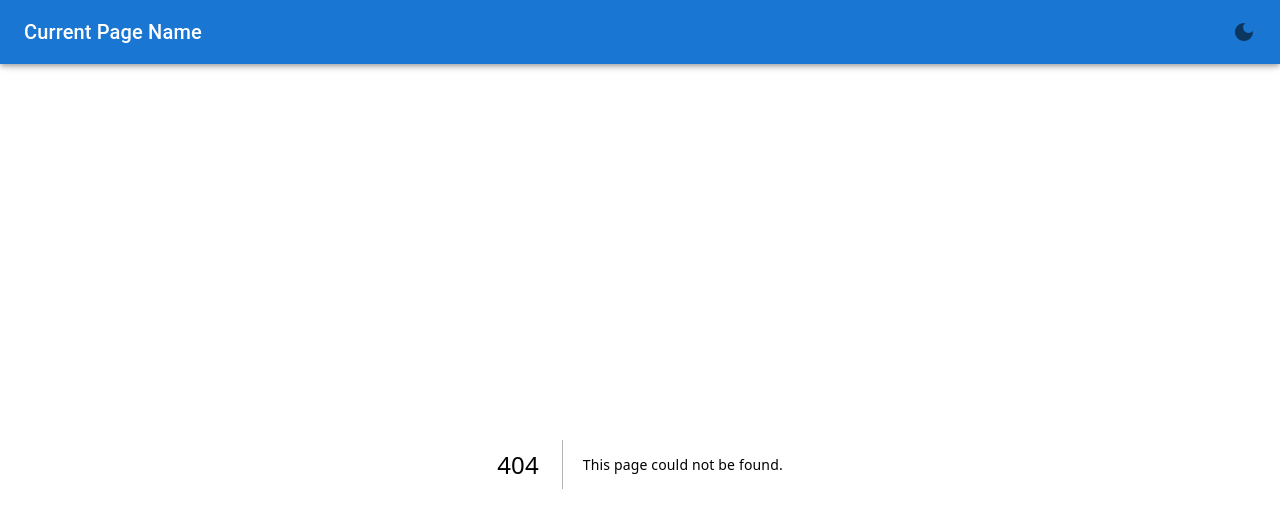
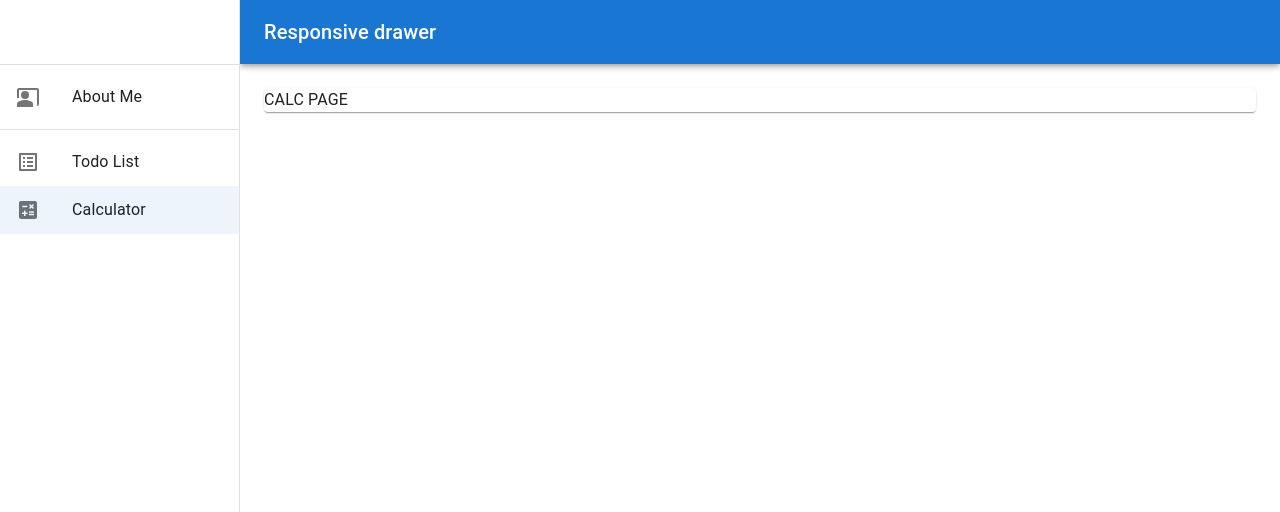
Before and after one commit to MaksimAndreevich/portfolio, a Next.js app: page /calc in a window 1280 px wide. Before the commit this address had no page. Shown: the top 512 px of the page. Built offline with nearby package versions, Linux system fonts and the light colour scheme.

Commit message:
sidebar + links

```diff
--- a/app/layout.tsx
+++ b/app/layout.tsx
@@ -1,27 +1,116 @@
-import { Box } from "@mui/material";
-import type { Metadata } from "next";
-import AppBar from "./ui/AppBar";
+"use client";
+
+// import type { Metadata } from "next";
+// import AppBar from "./ui/AppBar";
+import MenuIcon from "@mui/icons-material/Menu";
+import AppBar from "@mui/material/AppBar";
+import Box from "@mui/material/Box";
+import CssBaseline from "@mui/material/CssBaseline";
+import Drawer from "@mui/material/Drawer";
+import IconButton from "@mui/material/IconButton";
+import Toolbar from "@mui/material/Toolbar";
+import Typography from "@mui/material/Typography";
+import * as React from "react";
 import ThemeRegistry from "./ui/ThemeRegistry";
 import "./ui/global.css";
+import sideBarContent from "./ui/sideBarContent";
 
-export const metadata: Metadata = {
-  title: "Portfolio",
-  description: "About Maxim Efimov",
-};
+const drawerWidth = 240;
+
+// export const metadata: Metadata = {
+//   title: "Portfolio",
+//   description: "About Maxim Efimov",
+// };
 
 export default function RootLayout({
   children,
 }: {
   children: React.ReactNode;
 }) {
+  const [mobileOpen, setMobileOpen] = React.useState(false);
+
+  const handleDrawerToggle = () => {
+    setMobileOpen(!mobileOpen);
+  };
+
   return (
     <html lang="en">
       <body>
         <ThemeRegistry options={{ key: "mui" }}>
-          <Box>
-            <AppBar />
+          <Box sx={{ display: "flex" }}>
+            <CssBaseline />
+            <AppBar
+              position="fixed"
+              sx={{
+                width: { sm: `calc(100% - ${drawerWidth}px)` },
+                ml: { sm: `${drawerWidth}px` },
+              }}
+            >
+              <Toolbar>
+                <IconButton
+                  color="inherit"
+                  aria-label="open drawer"
+                  edge="start"
+                  onClick={handleDrawerToggle}
+                  sx={{ mr: 2, display: { sm: "none" } }}
+                >
+                  <MenuIcon />
+                </IconButton>
+                <Typography variant="h6" noWrap component="div">
+                  Responsive drawer
+                </Typography>
+              </Toolbar>
+            </AppBar>
+            <Box
+              component="nav"
+              sx={{ width: { sm: drawerWidth }, flexShrink: { sm: 0 } }}
+              aria-label="mailbox folders"
+            >
+              {/* The implementation can be swapped with js to avoid SEO duplication of links. */}
+              <Drawer
+                container={undefined}
+                variant="temporary"
+                open={mobileOpen}
+                onClose={handleDrawerToggle}
+                ModalProps={{
+                  keepMounted: true, // Better open performance on mobile.
+                }}
+                sx={{
+                  display: { xs: "block", sm: "none" },
+                  "& .MuiDrawer-paper": {
+                    boxSizing: "border-box",
+                    width: drawerWidth,
+                  },
+                }}
+              >
+                {sideBarContent}
+              </Drawer>
+              <Drawer
+                variant="permanent"
+                sx={{
+                  display: { xs: "none", sm: "block" },
+                  "& .MuiDrawer-paper": {
+                    boxSizing: "border-box",
+                    width: drawerWidth,
+                  },
+                }}
+                open
+              >
+                {sideBarContent}
+              </Drawer>
+            </Box>
+            <Box
+              component="main"
+              sx={{
+                flexGrow: 1,
+                p: 3,
+                width: { sm: `calc(100% - ${drawerWidth}px)` },
+              }}
+            >
+              <Toolbar />
+              {children}
+            </Box>
           </Box>
-          {children}
         </ThemeRegistry>
       </body>
     </html>
--- a/app/projects/page.tsx
+++ /dev/null
@@ -1,5 +0,0 @@
-import { Paper } from "@mui/material";
-
-export default function ProjectsPage() {
-  return <Paper>PROJECTS PAGE</Paper>;
-}
--- /dev/null
+++ b/app/ui/SideBarLink/index.tsx
@@ -0,0 +1,30 @@
+import ListItemButton from "@mui/material/ListItemButton";
+import ListItemIcon from "@mui/material/ListItemIcon";
+import ListItemText from "@mui/material/ListItemText";
+import Link from "next/link";
+import { usePathname } from "next/navigation";
+import { ReactNode } from "react";
+
+interface ISideBarLinkProps {
+  name: string;
+  key: string;
+  href: string;
+  icon: ReactNode;
+}
+
+const SideBarLink = ({ name, key, href, icon }: ISideBarLinkProps) => {
+  const pathname = usePathname();
+
+  console.log(pathname);
+
+  return (
+    <Link key={key} href={href}>
+      <ListItemButton selected={pathname === href}>
+        <ListItemIcon>{icon}</ListItemIcon>
+        <ListItemText primary={name} />
+      </ListItemButton>
+    </Link>
+  );
+};
+
+export default SideBarLink;
--- /dev/null
+++ b/app/ui/sideBarContent/index.tsx
@@ -0,0 +1,45 @@
+import CalculateIcon from "@mui/icons-material/Calculate";
+import CoPresentIcon from "@mui/icons-material/CoPresent";
+import ListAltIcon from "@mui/icons-material/ListAlt";
+import Divider from "@mui/material/Divider";
+import List from "@mui/material/List";
+import Toolbar from "@mui/material/Toolbar";
+import SideBarLink from "../SideBarLink";
+
+const linksProjectPages = [
+  {
+    name: "Todo List",
+    key: "todo",
+    href: "/todo",
+    icon: <ListAltIcon />,
+  },
+  {
+    name: "Calculator",
+    key: "calc",
+    href: "/calc",
+    icon: <CalculateIcon />,
+  },
+];
+
+const sideBarContent = (
+  <div>
+    <Toolbar />
+    <Divider />
+    <List>
+      <SideBarLink
+        name={"About Me"}
+        key="about me"
+        href="/"
+        icon={<CoPresentIcon />}
+      />
+    </List>
+    <Divider />
+    <List>
+      {linksProjectPages.map(({ name, key, href, icon }, index) => (
+        <SideBarLink name={name} key={key} href={href} icon={icon} />
+      ))}
+    </List>
+  </div>
+);
+
+export default sideBarContent;
```
Also changed, not shown: app/calc/page.tsx (renamed from app/projects/calc/page.tsx), app/todo/page.tsx (renamed from app/projects/todo/page.tsx).
